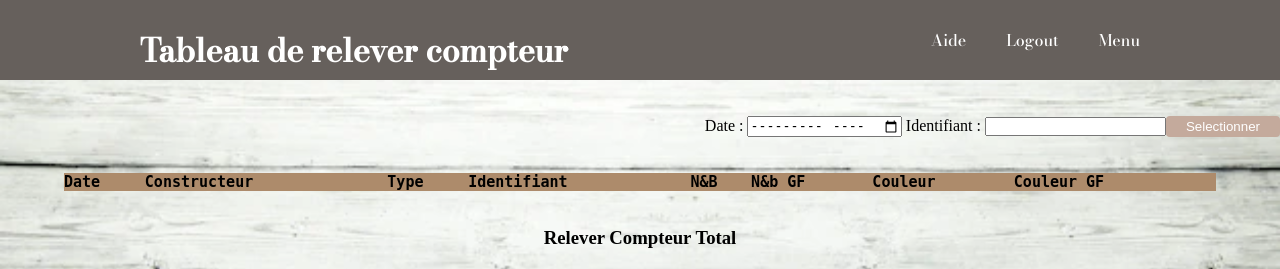
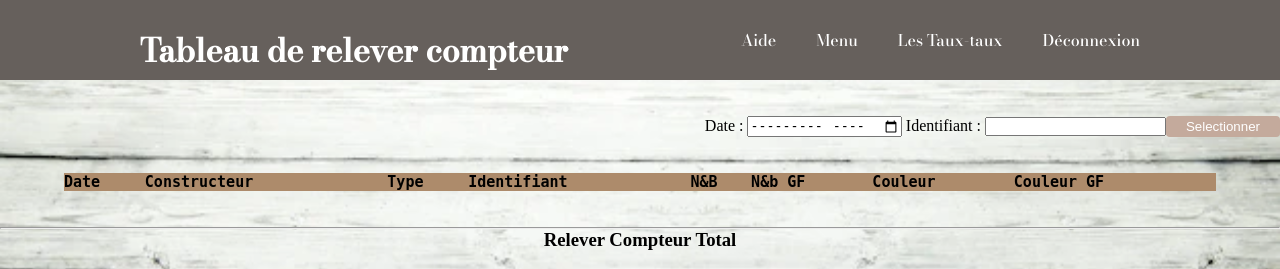
Before and after one commit to bulle-creator/Tableau-de-relever-compteur, a PHP site: page /select_tab.php in a window 1280 px wide. Shown: the top 269 px of the page. Run offline with PHP 8.4, Linux system fonts and the light colour scheme; lists and menus that the app fills with data are empty.

Commit message:
Frist commit

```diff
--- a/aide.php
+++ b/aide.php
@@ -15,8 +15,9 @@
 
                 <ul class="navigation">
                     <a href="aide.php"><li>Aide</li></a>
-                    <a href="logout.php"><li>Logout</li></a>
                     <a href="app.php"><li>Menu</li></a>
+                    <a href="select_tab.php"><li>Les Taux-taux</li></a>
+                    <a href="logout.php"><li>Déconnexion</li></a>
                 </ul>
             </div>
         </div>
--- a/index.php
+++ b/index.php
@@ -8,7 +8,7 @@
     </head>
     <body>
 
-        <div class="header">
+        <nav class="header">
             <div class="inner_header">
                 <div class="logo_container">
                     <h1><span>Tableau de relever compteur</span></h1>
@@ -18,7 +18,7 @@
                     <a href="logout.php"><li>Login</li></a>
                 </ul>
             </div>
-        </div><br><br><br><br>
+        </nav><br><br><br><br>
 
         <center>
             <div>
--- a/registration.php
+++ b/registration.php
@@ -53,7 +53,7 @@ if(isset($_POST["submit"])){
     </head>
     <body>
 
-    <div class="header">
+    <nav class="header">
             <div class="inner_header">
                 <div class="logo_container">
                     <h1><span>Tableau de relever compteur</span></h1>
@@ -63,10 +63,10 @@ if(isset($_POST["submit"])){
                     <a href="logout.php"><li>Login</li></a>
                 </ul>
             </div>
-        </div><br><br>
+    </nav><br><br>
 
         <form class="" action="" method="POST" autocomplete="off">
-                <label form="nom">Nom : </label>
+
                 <input type="text" name="nom" id="nom" require value=""><br>
 
                 <label form="prenom">Prénom : </label>
--- a/select_tab.php
+++ b/select_tab.php
@@ -9,7 +9,7 @@
     </head>
     <body>
 
-    <div class="header">
+    <nav class="header">
             <div class="inner_header">
                 <div class="logo_container">
                     <h1><span>Tableau de relever compteur</span></h1>
@@ -17,11 +17,12 @@
 
                 <ul class="navigation">
                     <a href="aide.php"><li>Aide</li></a>
-                    <a href="logout.php"><li>Logout</li></a>
                     <a href="app.php"><li>Menu</li></a>
+                    <a href="select_tab.php"><li>Les Taux-taux</li></a>
+                    <a href="logout.php"><li>Déconnexion</li></a>
                 </ul>
             </div>
-    </div><br><br>
+    </nav><br><br>
 
     <div style="text-align: right;">
         <form action="" method="POST">
@@ -32,7 +33,6 @@
             <input type="submit" name="datetime" value="Selectionner"></label>
         </form>
     </div>
-
     <br><br>
 
     <section class="section">
@@ -82,9 +82,9 @@
                     ?>
 
                     </table><br><br>
-
+                    <hr>
                     <center><h3>Relever Compteur Total</h3></center>
-                    <br><br>
+                    <br>
 
                     <table>
                     <tr>
--- a/style/nouveau_tableau.css
+++ b/style/nouveau_tableau.css
@@ -99,3 +99,6 @@ img {
     text-align: left;
     width: 10%;
 }
+.href{
+    link:"paleturquoise" vlink="aqua" alink="paleturquoise"
+}
--- a/supprimer.php
+++ b/supprimer.php
@@ -2,10 +2,10 @@
 
     require 'config.php';
 
-    if(isset($_POST['Del'])){
+    if(isset($_GET['Del'])){
 
         $id_machine=$_GET['Del'];
-        $query = "DELETE FROM machine WHERE id_machine = '".$id_machine."'";
+        $query = "DELETE  FROM machine WHERE id_machine IN (SELECT MAX(id_machine)FROM machine)ORDER BY id_machine ASC";  /*$query = "DELETE FROM machine WHERE id_machine = '".$id_machine."'";*/
         $result = mysqli_query($conn ,$query);
 
         if($result)
@@ -14,8 +14,8 @@
         }
         else{
             echo 'Veuillez vérifier votre requête';
+            }
         }
-    }
     else
     {
         header("location: nouveau_tableau.php");
```
Also changed, not shown: app.php (+3 -4 lines), login.php (+2 -6 lines), modif.php (+6 -3 lines), nouveau_tableau.php (+5 -6 lines), tableau.php (+3 -4 lines), images/power.jpg (added).
